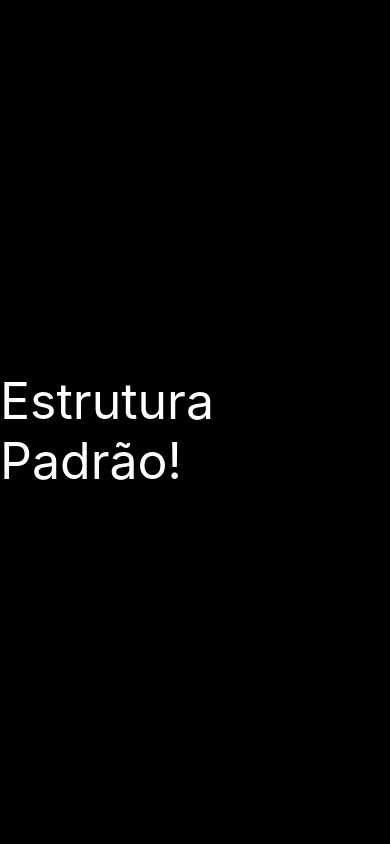
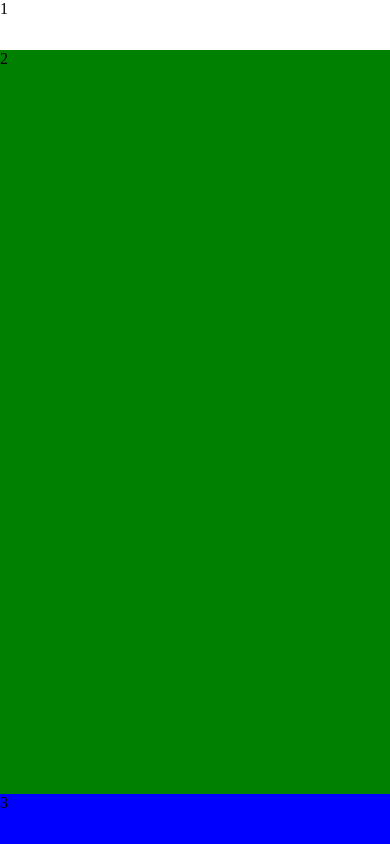
Before and after one commit to Igao2ds2025/mobile-2ds-2025, a React Native app: screen / in a window 390 px wide. Built offline with nearby package versions, Linux system fonts and the light colour scheme.

Commit message:
Add files via upload

```diff
--- a/src/aula05.jsx
+++ b/src/aula05.jsx
@@ -5,8 +5,9 @@ class Aula05 extends Component {
     render() {
         return(
             <View style={styles.container}>
-                <Text>Estrutura Padrão!</Text>
-                <Text style={styles.texto}>Estrutura Padrão!</Text>
+            <View style={styles.caixa1}>1</View>
+            <View style={styles.caixa2}>2</View>
+            <View style={styles.caixa3}>3</View>
             </View>
         )
     }
@@ -17,13 +18,19 @@ export default Aula05;
 const styles = StyleSheet.create({
     container: {
         flex: 1,
-        backgroundColor:'black',
-        alignItems:'center',
-        justifyContent:'center'
+        backgroundColor:'white',
     },
 
-    texto:{
-        color:'white',
-        fontSize:50,
+    caixa1:{
+        backgroudcolor:'red',
+        height: 50
+    },
+    caixa2: {
+        backgroundColor:'green',
+        flex: 1
+    },
+    caixa3: {
+        backgroundColor:'blue',
+        height: 50
     }
 })
```
